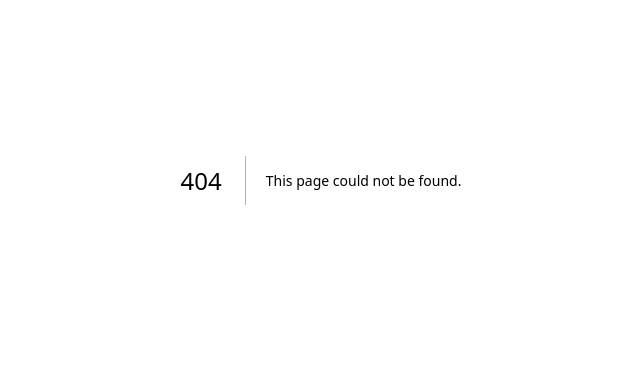
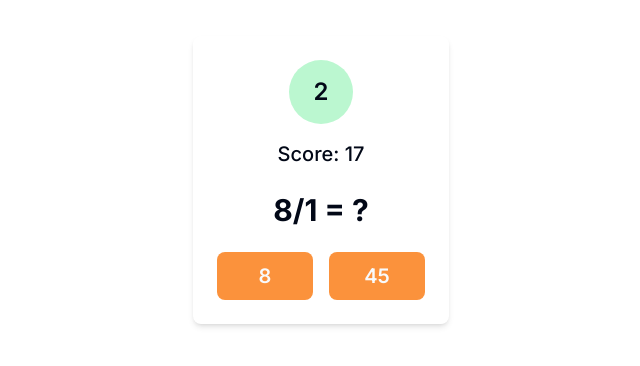
Before and after one commit to phongtn/simple-match-challenge, a Next.js app: page /home in a window 1280 px wide. Before the commit this address had no page. Shown: the part 220-586 px from the top of the page, without its empty margins (319-959 px from the left). Built offline with nearby package versions, Linux system fonts and the light colour scheme.

Commit message:
add new component

```diff
--- /dev/null
+++ b/src/app/home/page.tsx
@@ -0,0 +1,27 @@
+/**
+ * v0 by Vercel.
+ * @see https://v0.dev/t/LTqNl6fqxyb
+ * Documentation: https://v0.dev/docs#integrating-generated-code-into-your-nextjs-app
+ */
+import {Button} from "@/components/ui/button"
+
+export default function Component() {
+    return (
+        <div className="flex justify-center min-h-screen items-center">
+            <div className="max-w-sm mx-auto my-10 bg-white p-6 rounded-lg shadow-md">
+                <div className="flex justify-center">
+                    <div
+                        className="mb-4 flex h-16 w-16 items-center justify-center rounded-full bg-green-200 text-2xl font-semibold">
+                        2
+                    </div>
+                </div>
+                <div className="text-center text-xl font-medium">Score: 17</div>
+                <div className="my-6 text-center text-3xl font-bold">8/1 = ?</div>
+                <div className="flex justify-center gap-4">
+                    <Button className="h-12 w-24 rounded-lg bg-orange-400 text-xl font-semibold">8</Button>
+                    <Button className="h-12 w-24 rounded-lg bg-orange-400 text-xl font-semibold">45</Button>
+                </div>
+            </div>
+        </div>
+    )
+}
--- /dev/null
+++ b/src/components/ui/button.tsx
@@ -0,0 +1,56 @@
+import * as React from "react"
+import { Slot } from "@radix-ui/react-slot"
+import { cva, type VariantProps } from "class-variance-authority"
+
+import { cn } from "@/lib/utils"
+
+const buttonVariants = cva(
+  "inline-flex items-center justify-center whitespace-nowrap rounded-md text-sm font-medium ring-offset-background transition-colors focus-visible:outline-none focus-visible:ring-2 focus-visible:ring-ring focus-visible:ring-offset-2 disabled:pointer-events-none disabled:opacity-50",
+  {
+    variants: {
+      variant: {
+        default: "bg-primary text-primary-foreground hover:bg-primary/90",
+        destructive:
+          "bg-destructive text-destructive-foreground hover:bg-destructive/90",
+        outline:
+          "border border-input bg-background hover:bg-accent hover:text-accent-foreground",
+        secondary:
+          "bg-secondary text-secondary-foreground hover:bg-secondary/80",
+        ghost: "hover:bg-accent hover:text-accent-foreground",
+        link: "text-primary underline-offset-4 hover:underline",
+      },
+      size: {
+        default: "h-10 px-4 py-2",
+        sm: "h-9 rounded-md px-3",
+        lg: "h-11 rounded-md px-8",
+        icon: "h-10 w-10",
+      },
+    },
+    defaultVariants: {
+      variant: "default",
+      size: "default",
+    },
+  }
+)
+
+export interface ButtonProps
+  extends React.ButtonHTMLAttributes<HTMLButtonElement>,
+    VariantProps<typeof buttonVariants> {
+  asChild?: boolean
+}
+
+const Button = React.forwardRef<HTMLButtonElement, ButtonProps>(
+  ({ className, variant, size, asChild = false, ...props }, ref) => {
+    const Comp = asChild ? Slot : "button"
+    return (
+      <Comp
+        className={cn(buttonVariants({ variant, size, className }))}
+        ref={ref}
+        {...props}
+      />
+    )
+  }
+)
+Button.displayName = "Button"
+
+export { Button, buttonVariants }
--- /dev/null
+++ b/src/lib/utils.ts
@@ -0,0 +1,6 @@
+import { type ClassValue, clsx } from "clsx"
+import { twMerge } from "tailwind-merge"
+
+export function cn(...inputs: ClassValue[]) {
+  return twMerge(clsx(inputs))
+}
```
Also changed, not shown: components.json (added).
